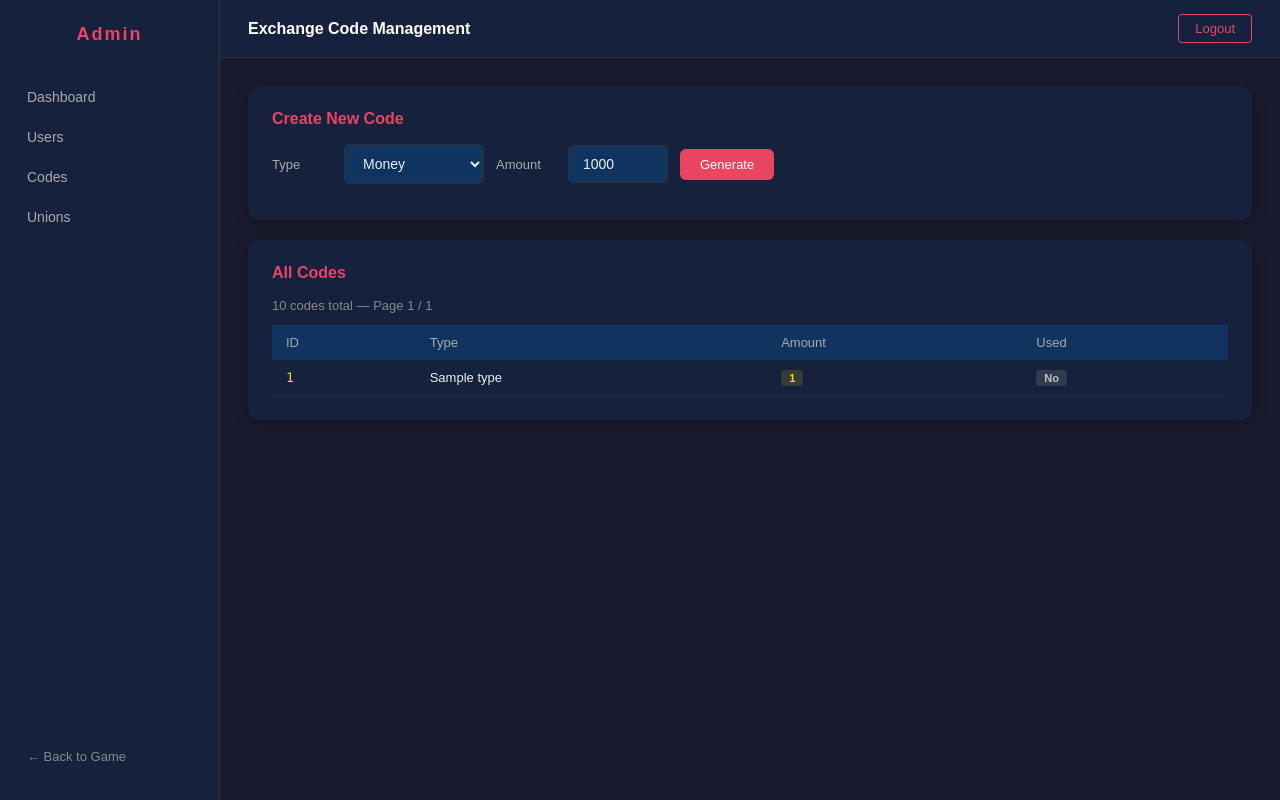
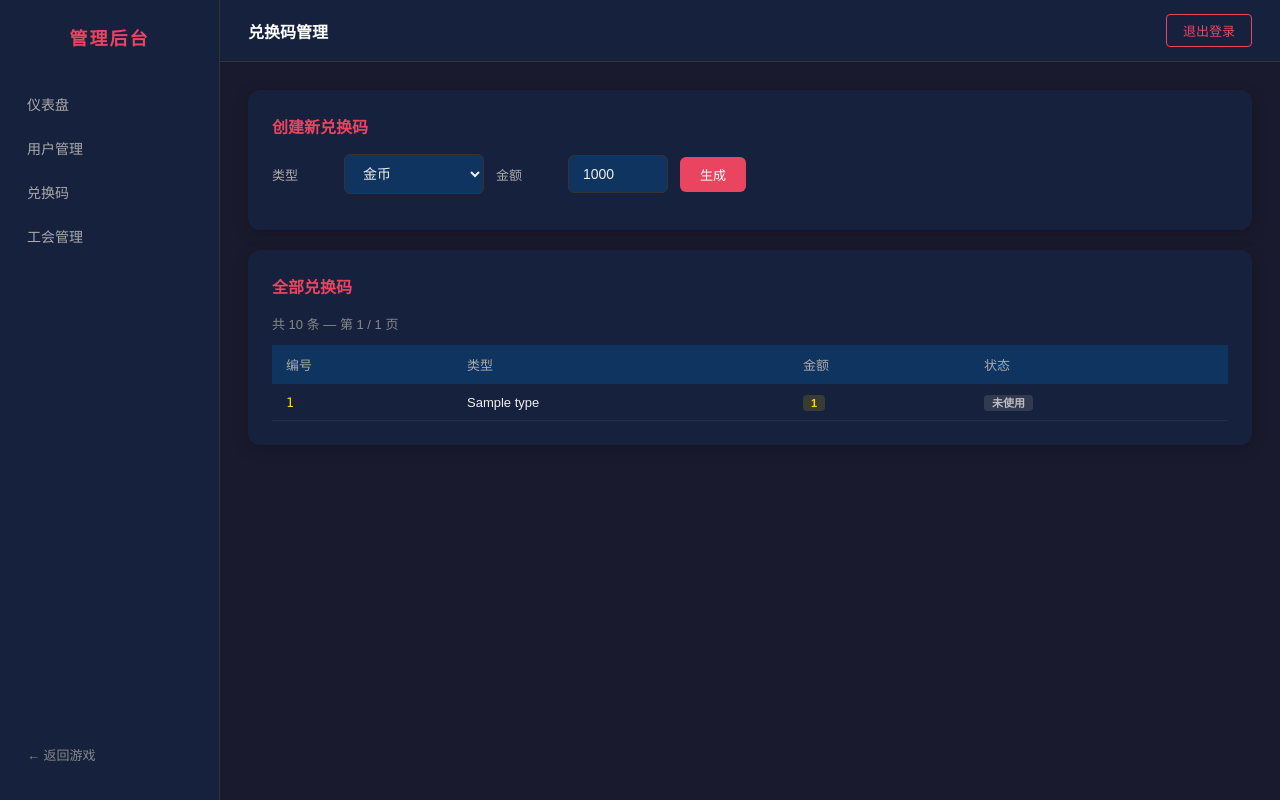
Before and after one commit to XiciStudio/bqhero-server, a Flask app: template server/templates/admin/codes.html in a window 1280 px wide. Run offline with Flask 3, Linux system fonts and the light colour scheme; the template is opened without the code that fills it: most values are stand-ins (such as "Sample title", 1, 10 or a date in 2020).

Commit message:
Admin panel fully translated to Chinese
Co-Authored-By: Claude Opus 4.6 <noreply@anthropic.com>

```diff
--- a/server/templates/admin/base.html
+++ b/server/templates/admin/base.html
@@ -3,7 +3,7 @@
 <head>
 <meta charset="UTF-8">
 <meta name="viewport" content="width=device-width, initial-scale=1.0">
-<title>{% block title %}Admin Panel{% endblock %} — 爆枪英雄私服</title>
+<title>{% block title %}管理后台{% endblock %} — 爆枪英雄私服</title>
 <style>
 * { margin:0; padding:0; box-sizing:border-box }
 
@@ -188,19 +188,19 @@ input:focus, select:focus { border-color: #e94560 }
 <body>
 
 <div class="sidebar">
-  <h2>Admin</h2>
-  <a href="{{ url_for('admin.dashboard') }}" class="{{ 'active' if request.path == '/admin' }}">Dashboard</a>
-  <a href="{{ url_for('admin.users') }}" class="{{ 'active' if request.path.startswith('/admin/users') }}">Users</a>
-  <a href="{{ url_for('admin.codes') }}" class="{{ 'active' if request.path.startswith('/admin/codes') }}">Codes</a>
-  <a href="{{ url_for('admin.unions') }}" class="{{ 'active' if request.path.startswith('/admin/unions') }}">Unions</a>
+  <h2>管理后台</h2>
+  <a href="{{ url_for('admin.dashboard') }}" class="{{ 'active' if request.path == '/admin' }}">仪表盘</a>
+  <a href="{{ url_for('admin.users') }}" class="{{ 'active' if request.path.startswith('/admin/users') }}">用户管理</a>
+  <a href="{{ url_for('admin.codes') }}" class="{{ 'active' if request.path.startswith('/admin/codes') }}">兑换码</a>
+  <a href="{{ url_for('admin.unions') }}" class="{{ 'active' if request.path.startswith('/admin/unions') }}">工会管理</a>
   <div class="spacer"></div>
-  <div class="back-link"><a href="/">&#8592; Back to Game</a></div>
+  <div class="back-link"><a href="/">&#8592; 返回游戏</a></div>
 </div>
 
 <div class="main">
   <div class="topbar">
-    <h3>{% block header %}Admin Panel{% endblock %}</h3>
-    <a href="{{ url_for('admin.logout') }}" class="logout">Logout</a>
+    <h3>{% block header %}管理后台{% endblock %}</h3>
+    <a href="{{ url_for('admin.logout') }}" class="logout">退出登录</a>
   </div>
   <div class="content">
     {% with messages = get_flashed_messages(with_categories=true) %}
--- a/server/templates/admin/codes.html
+++ b/server/templates/admin/codes.html
@@ -1,25 +1,25 @@
 {% extends "admin/base.html" %}
-{% block title %}Exchange Codes{% endblock %}
-{% block header %}Exchange Code Management{% endblock %}
+{% block title %}兑换码管理{% endblock %}
+{% block header %}兑换码管理{% endblock %}
 
 {% block content %}
 <div class="card">
-  <h4>Create New Code</h4>
+  <h4>创建新兑换码</h4>
   <form method="POST" action="{{ url_for('admin.code_create') }}" class="form-row">
-    <label>Type</label>
+    <label>类型</label>
     <select name="type" style="width:140px">
-      <option value="Money">Money</option>
+      <option value="Money">金币</option>
     </select>
-    <label>Amount</label>
+    <label>金额</label>
     <input type="number" name="num" value="1000" style="width:100px" min="1">
-    <button type="submit" class="btn btn-primary">Generate</button>
+    <button type="submit" class="btn btn-primary">生成</button>
   </form>
 </div>
 
 <div class="card">
-  <h4>All Codes</h4>
+  <h4>全部兑换码</h4>
   <div style="color:#888;font-size:13px;margin-bottom:12px">
-    {{ total }} codes total — Page {{ page }} / {{ pages }}
+    共 {{ total }} 条 — 第 {{ page }} / {{ pages }} 页
   </div>
 
   {% if codes %}
@@ -27,10 +27,10 @@
   <table>
     <thead>
       <tr>
-        <th>ID</th>
-        <th>Type</th>
-        <th>Amount</th>
-        <th>Used</th>
+        <th>编号</th>
+        <th>类型</th>
+        <th>金额</th>
+        <th>状态</th>
       </tr>
     </thead>
     <tbody>
@@ -41,9 +41,9 @@
         <td><span class="badge badge-gold">{{ c["num"] }}</span></td>
         <td>
           {% if c["used"] %}
-            <span class="badge badge-yes">Yes</span>
+            <span class="badge badge-yes">已使用</span>
           {% else %}
-            <span class="badge badge-no">No</span>
+            <span class="badge badge-no">未使用</span>
           {% endif %}
         </td>
       </tr>
@@ -55,17 +55,17 @@
   {% if pages > 1 %}
   <div class="pagination">
     {% if page > 1 %}
-      <a href="{{ url_for('admin.codes', page=page-1) }}">&laquo; Prev</a>
+      <a href="{{ url_for('admin.codes', page=page-1) }}">&laquo; 上一页</a>
     {% endif %}
-    <span>Page {{ page }} of {{ pages }}</span>
+    <span>第 {{ page }} / {{ pages }} 页</span>
     {% if page < pages %}
-      <a href="{{ url_for('admin.codes', page=page+1) }}">Next &raquo;</a>
+      <a href="{{ url_for('admin.codes', page=page+1) }}">下一页 &raquo;</a>
     {% endif %}
   </div>
   {% endif %}
 
   {% else %}
-  <div class="empty">No codes created yet.</div>
+  <div class="empty">暂无兑换码。</div>
   {% endif %}
 </div>
 {% endblock %}
```
Also changed, not shown: server/app/routes/admin.py (+7 -7 lines), server/templates/admin/dashboard.html (+10 -10 lines), server/templates/admin/login.html (+5 -5 lines), server/templates/admin/unions.html (+16 -16 lines), server/templates/admin/users.html (+23 -23 lines).
